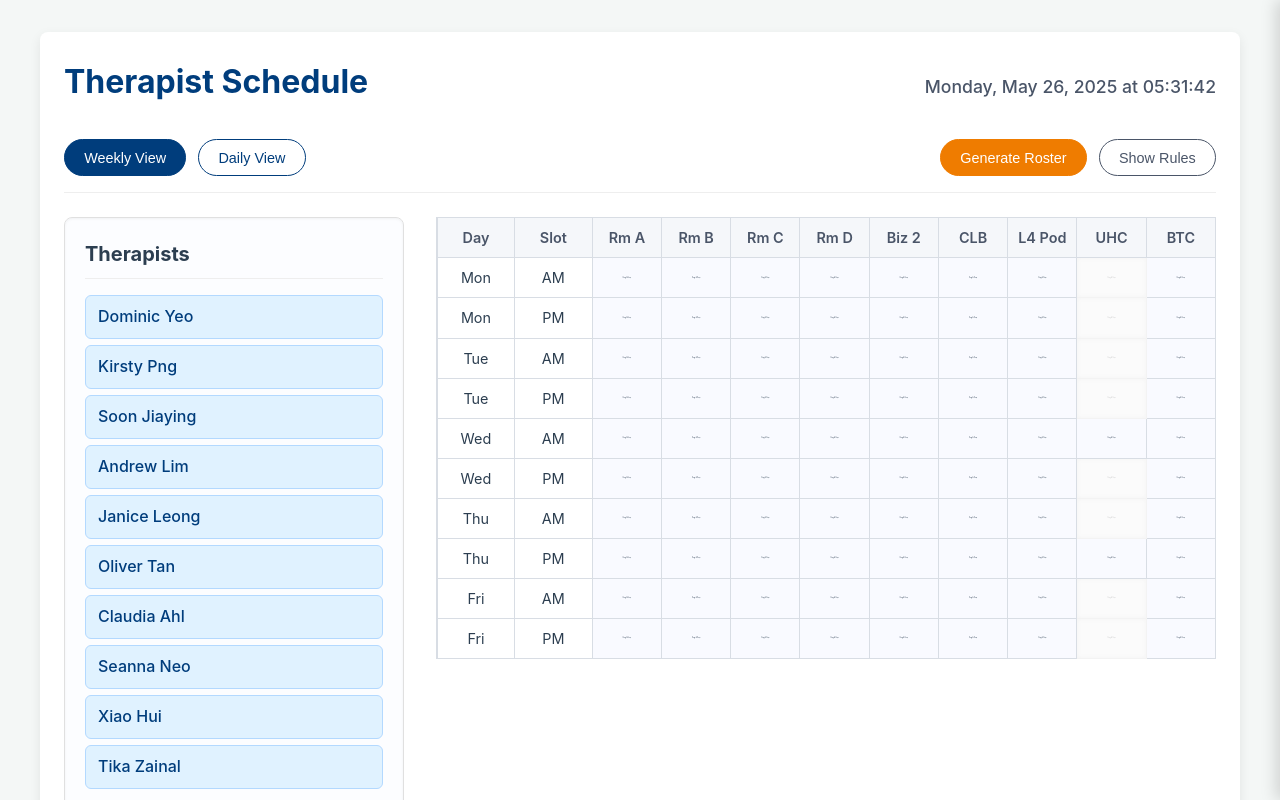
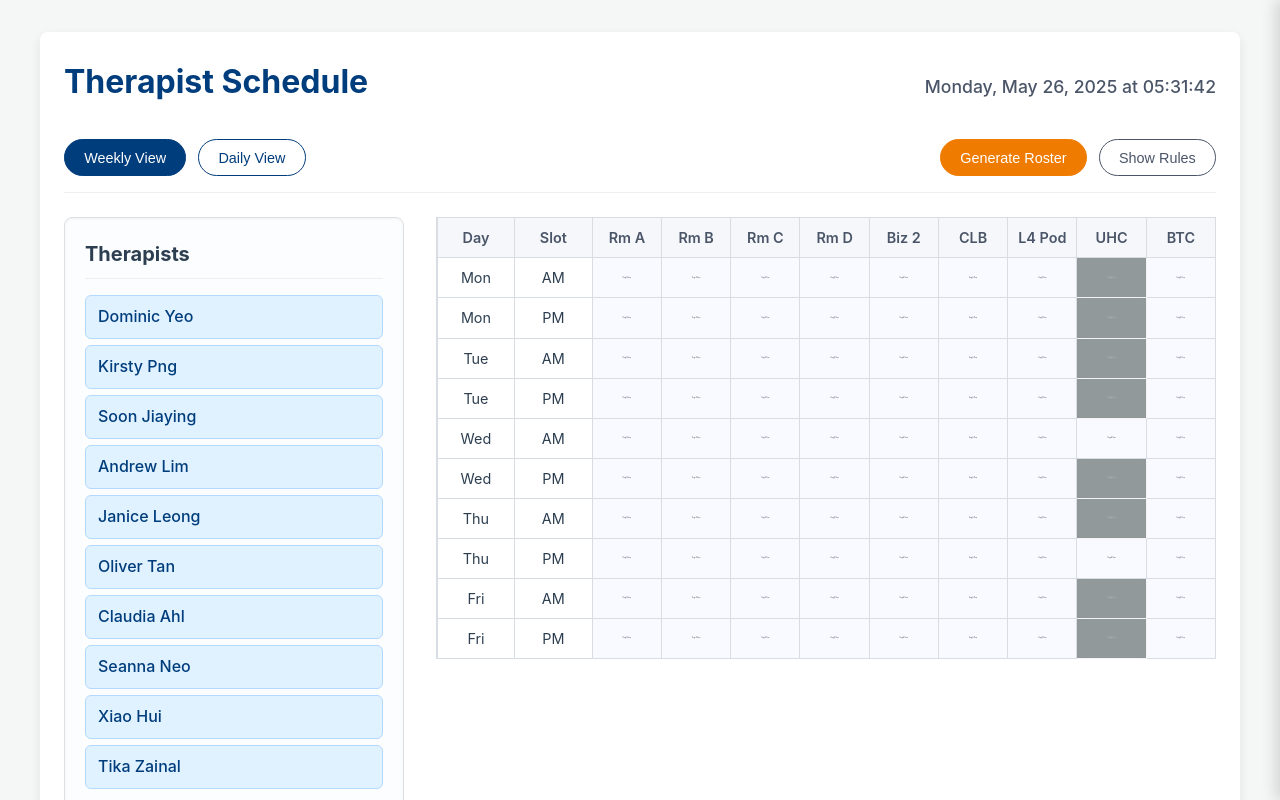
Before and after one commit to jxhnthan/room-scheduler, a React (Create React App) app: page / in a window 1280 px wide. Shown: the top 800 px of the page. Built offline with nearby package versions, Linux system fonts and the light colour scheme.

Commit message:
Update App.css

```diff
--- a/src/App.css
+++ b/src/App.css
@@ -44,7 +44,7 @@
   --color-error-text: #991b1b;
 
   /* UHC Blocked Cell Colors */
-  --color-blocked-uhc-bg: #f9f9f9; /* Lighter grey for blocked cells */
+  --color-blocked-uhc-bg: #4a5759; /* Lighter grey for blocked cells */
   --color-blocked-uhc-border: #ececec; /* Slightly darker border */
   --color-blocked-uhc-text: #a0a0a0; /* Dimmed text color */
 
```
